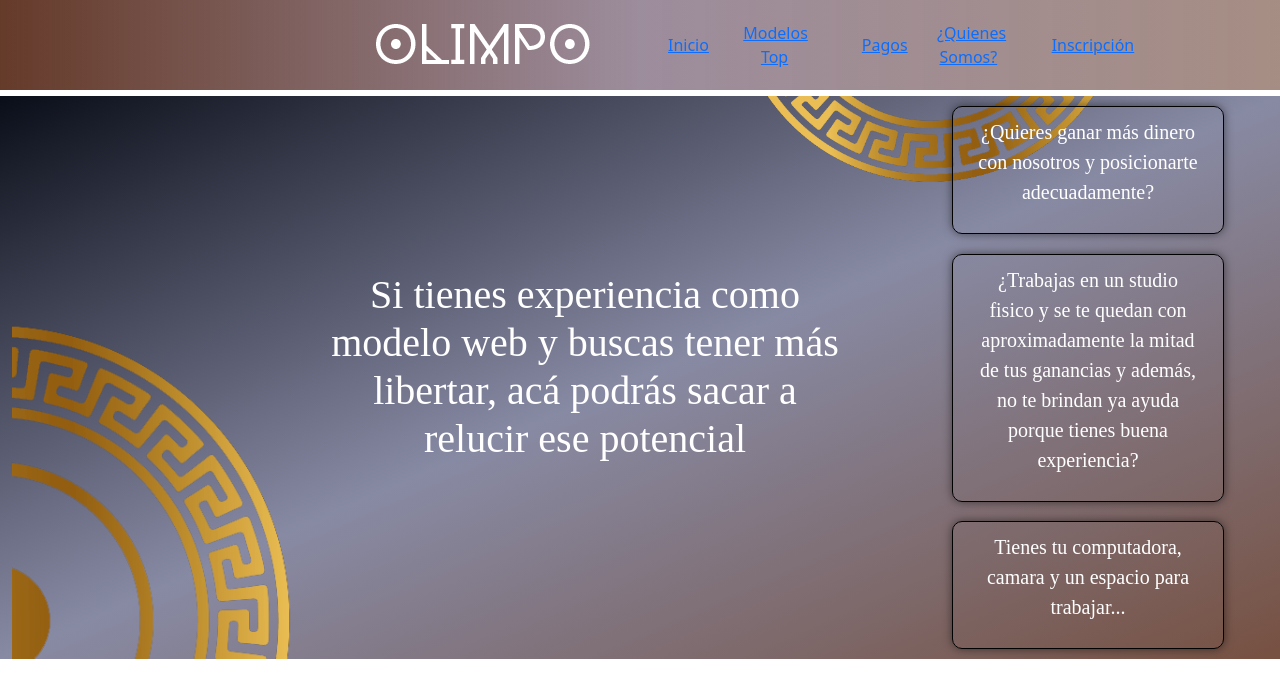
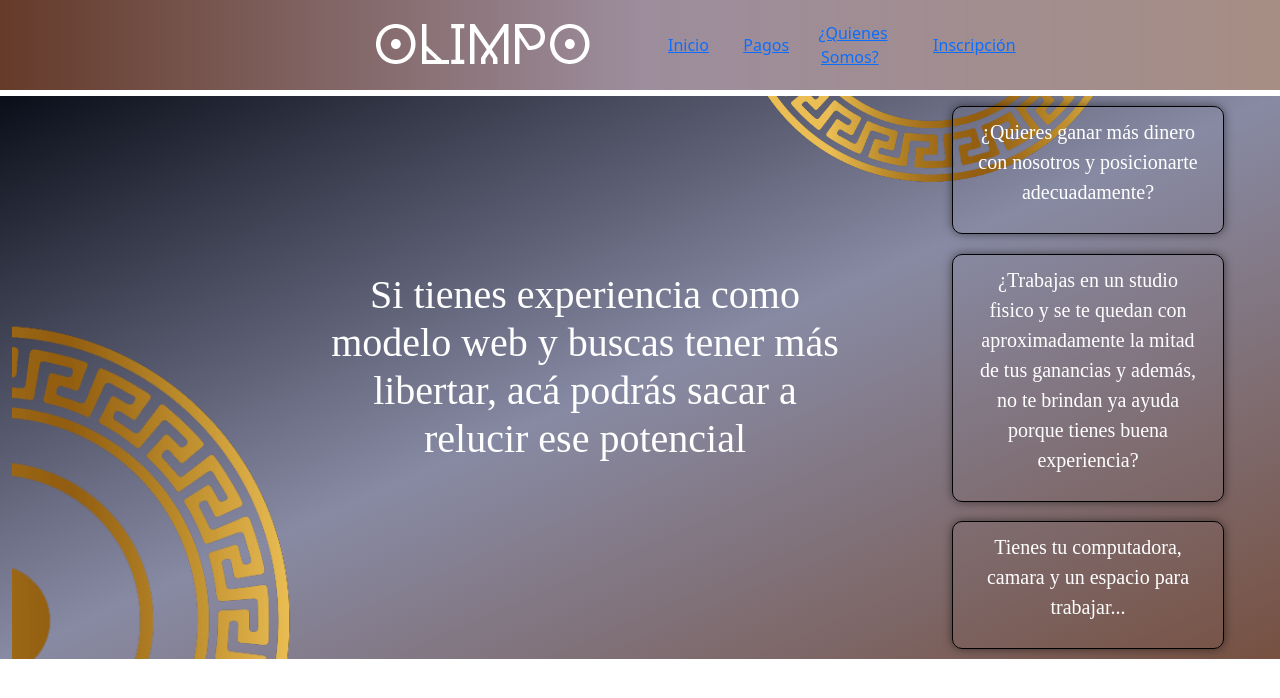
Before and after one commit to sebasmoncada/CursoGit, a React (Create React App) app: page / in a window 1280 px wide. Shown: the top 698 px of the page. Built offline with nearby package versions, Linux system fonts and the light colour scheme.

Commit message:
modificacion de app y de menu

```diff
--- a/src/App.js
+++ b/src/App.js
@@ -7,7 +7,6 @@ import Menu from './componentes/Menu/Menu';
 import Inicio from './componentes/Inicio/Inicio';
 import QuienesSomos from './componentes/QuienesSomos/QuienesSomos';
 import Pagos from './componentes/Pagos/Pagos';
-import ModelosTop from './componentes/ModelosTop/ModelosTop';
 import Inscripcion from './componentes/Inscripcion/Inscripcion';
 
 function App() {
@@ -22,7 +21,6 @@ function App() {
 
         <Routes>
           <Route path="/" element={<Inicio />}/>
-          <Route path="/Modelos" element={<ModelosTop />}/>
           <Route path="/Qsomos" element={<QuienesSomos />}/>
           <Route path="/pagos" element={<Pagos />}/>
           <Route path="/Inscripcion" element={<Inscripcion />}/>
--- a/src/componentes/Menu/Menu.js
+++ b/src/componentes/Menu/Menu.js
@@ -14,7 +14,6 @@ export default class Menu extends React.Component{
                     <div className=" row col-lg-5 col-12 d-flex align-items-center ">
 
                         <Link to="/" className="mx-3 col-lg-1 text-center">Inicio</Link>
-                        <Link to="/Modelos" className="mx-3 col-lg-2 text-center">Modelos Top</Link>
                         <Link to="/pagos" className="mx-3 col-lg-1 text-center">Pagos</Link>
                         <Link to="/Qsomos" className="mx-3 col-lg-2 text-center">¿Quienes Somos?</Link>
                         <Link to="/Inscripcion" className="mx-3 p-2 col-lg-1 text-center">Inscripción</Link>
```
